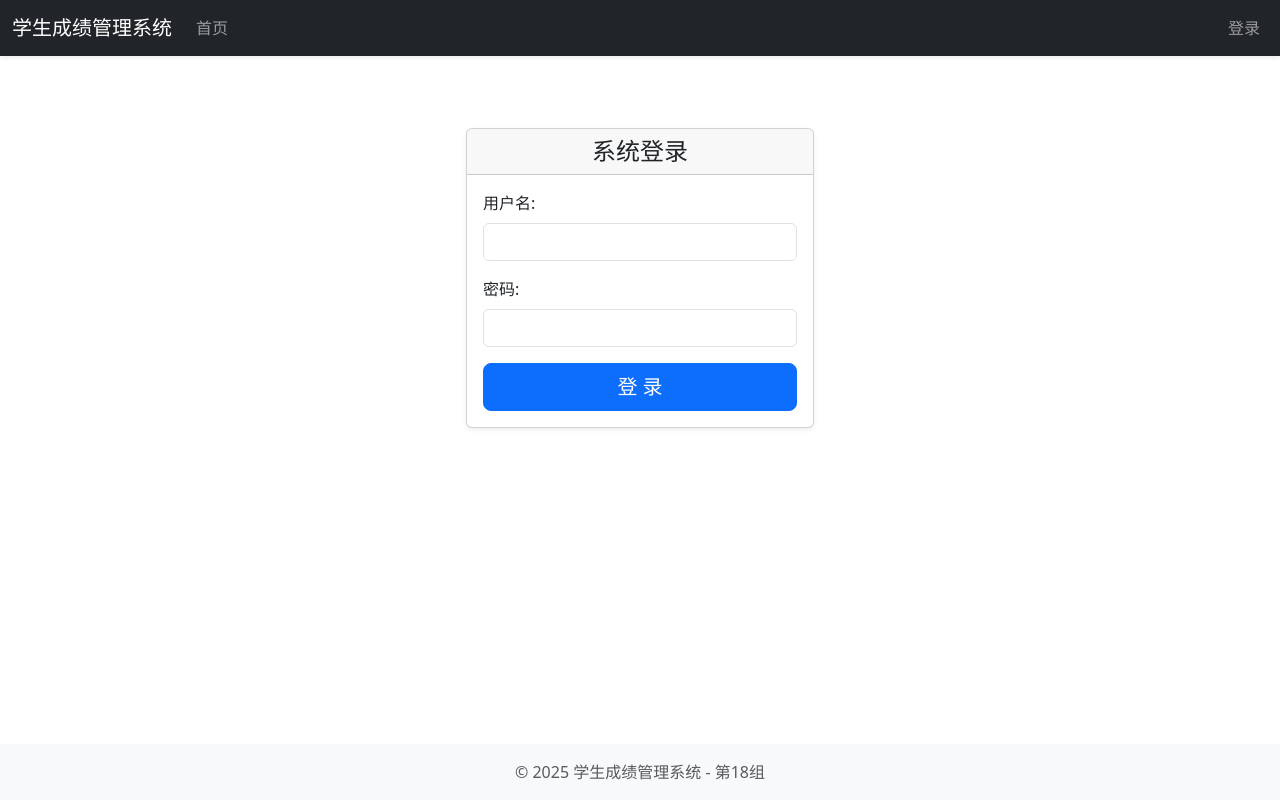
After one commit to xiasiyuan18/student-grade-management-system, a Django app: page /view/users/login/ in a window 1280 px wide. The commit adds this page. Run offline with Django 5.2, Linux system fonts and the light colour scheme; some libraries are stand-ins or nearby versions.

Commit message:
登录页面

```diff
--- a/core/settings.py
+++ b/core/settings.py
@@ -84,7 +84,7 @@ DATABASES = {
         "ENGINE": "django.db.backends.mysql",
         "NAME": "student-grade-management-system",  # <--- 修改: 你的数据库名称
         "USER": "root",  # <--- 修改: 你的 MySQL 用户名
-        "PASSWORD": "xiasiyuan18",  # <--- 修改: 你的 MySQL 密码
+        "PASSWORD": "wzk23@Mysql",  # <--- 修改: 你的 MySQL 密码
         "HOST": "localhost",  # <--- 修改: (通常是 'localhost' 或数据库服务器 IP)
         "PORT": "3306",  # <--- 修改: (MySQL 默认端口)
         "OPTIONS": {
--- a/core/urls.py
+++ b/core/urls.py
@@ -2,6 +2,9 @@
 from django.contrib import admin
 from django.urls import path, include
 # from django.views.generic.base import RedirectView
+
+# 从您的应用中导入渲染HTML页面的视图
+from users.views import UserLoginTemplateView, HomePageView # 假设您将这些视图放在users.views
 
 from . import views as core_frontend_views
 
@@ -9,7 +12,7 @@ from rest_framework_simplejwt.views import TokenObtainPairView, TokenRefreshView
 
 # --- 修改：暂时只包含已创建 frontend_urls.py 和 frontend_views.py 的应用 ---
 frontend_app_urlpatterns = [
-    # path("users/", include("users.frontend_urls", namespace="users_frontend")), # 暂时注释掉 users 的前端URLs
+    path("users/", include("users.frontend_urls", namespace="users_frontend")),
     path("departments/", include("departments.frontend_urls", namespace="departments_frontend")), # 保留 departments
     # path("courses/", include("courses.frontend_urls", namespace="courses_frontend")), # 暂时注释掉
     # path("grades/", include("grades.frontend_urls", namespace="grades_frontend")),   # 暂时注释掉
@@ -19,10 +22,12 @@ urlpatterns = [
     path('', core_frontend_views.home_view, name='home'),
     path('admin/', admin.site.urls),
     path('api/', include([
-        path("users/", include("users.urls")),
-        path("departments/", include("departments.urls")),
-        path("courses/", include("courses.urls")),
-        path("grades/", include("grades.urls")),
+        # 为每个应用的API都加上命名空间
+        path("users/", include(("users.urls", 'users'), namespace="users")),
+        path("departments/", include(("departments.urls", 'departments'), namespace="departments")),
+        path("courses/", include(("courses.urls", 'courses'), namespace="courses")),
+        path("grades/", include(("grades.urls", 'grades'), namespace="grades")),
+
         path('api-auth/', include('rest_framework.urls', namespace='rest_framework')),
         path('token/', TokenObtainPairView.as_view(), name='token_obtain_pair'),
         path('token/refresh/', TokenRefreshView.as_view(), name='token_refresh'),
--- a/templates/base.html
+++ b/templates/base.html
@@ -7,33 +7,27 @@
     <title>{% block title %}学生成绩管理系统{% endblock %}</title>
     <link href="{% static 'css/bootstrap.min.css' %}" rel="stylesheet">
 
-    {# 你可以在这里添加一个项目特定的CSS文件（如果绝对需要，但尽量避免） #}
-    {# <link href="{% static 'css/custom.css' %}" rel="stylesheet"> #}
-
     <style>
         body {
-            padding-top: 56px; /* Navbar高度，防止内容被遮挡 */
+            padding-top: 56px;
             display: flex;
             flex-direction: column;
-            min-height: 100vh; /* 让页脚能贴底 */
+            min-height: 100vh;
         }
         .main-content {
-            flex: 1; /* 让主要内容区域占据剩余空间 */
-            padding-bottom: 60px; /* 为页脚预留空间 */
+            flex: 1;
         }
         .footer {
             background-color: #f8f9fa;
             padding: 1rem 0;
             text-align: center;
-            /* margin-top: auto; /* 这行可以去掉，因为 flex 布局会处理 */
         }
-        /* 确保下拉菜单在小屏幕上也能正常显示在暗色导航栏上 */
         .navbar-dark .navbar-nav .dropdown-menu {
-            background-color: #343a40; /* 暗色背景 */
+            background-color: #343a40;
             border: 1px solid rgba(255,255,255,.15);
         }
         .navbar-dark .navbar-nav .dropdown-menu .dropdown-item {
-            color: rgba(255,255,255,.75); /* 文字颜色 */
+            color: rgba(255,255,255,.75);
         }
         .navbar-dark .navbar-nav .dropdown-menu .dropdown-item:hover,
         .navbar-dark .navbar-nav .dropdown-menu .dropdown-item:focus {
@@ -93,26 +61,13 @@
                         <li class="nav-item dropdown">
                             <a class="nav-link dropdown-toggle" href="#" id="navbarUserDropdown" role="button" data-bs-toggle="dropdown" aria-expanded="false">
                                 {{ user.first_name|default:user.username }}
-                                {% if user.role %}({{ user.get_role_display }}){% endif %} {# 使用 user.role，因为 CustomUser 直接有 role 字段 #}
+                                {% if user.role %}({{ user.get_role_display }}){% endif %}
                             </a>
                             <ul class="dropdown-menu dropdown-menu-end" aria-labelledby="navbarUserDropdown">
-                                {% if user.role == 'STUDENT' %}
-                                <li><a class="dropdown-item" href="{% url 'frontend:users_frontend:student_profile_update' %}">修改个人信息</a></li>
-                                {% elif user.role == 'TEACHER' %}
-                                <li><a class="dropdown-item" href="{% url 'frontend:users_frontend:teacher_profile_update' %}">修改个人信息</a></li>
-                                {% endif %}
-                                {% if user.is_superuser or user.role == 'ADMIN' %}
-                                 <li><a class="dropdown-item" href="{% url 'admin:index' %}">Django后台</a></li>
-                                {% endif %}
+                                {# ... 下拉菜单中的其他项保持不变 ... #}
                                 <li><hr class="dropdown-divider"></li>
                                 <li>
-                                    {# POST请求登出更安全 #}
-                                    <form id="logout-form" method="post" action="{% url 'frontend:users_frontend:logout' %}" style="display: none;">
-                                        {% csrf_token %}
-                                    </form>
-                                    <a class="dropdown-item" href="#" onclick="event.preventDefault(); document.getElementById('logout-form').submit();">
-                                        登出
-                                    </a>
+                                    <a id="logoutLink" class="dropdown-item" href="#">登出</a>
                                 </li>
                             </ul>
                         </li>
@@ -126,9 +81,9 @@
         </div>
     </nav>
 
-    <main class="container mt-3 main-content"> {# 稍微减少了上边距 #}
+    <main class="container mt-4 main-content">
         {% if messages %}
-            <div class="mt-3"> {# 将消息显示移到主要内容区域的顶部 #}
+            <div class="mt-3">
             {% for message in messages %}
                 <div class="alert alert-{{ message.tags }} alert-dismissible fade show" role="alert">
                     {{ message }}
@@ -142,7 +97,7 @@
         {% endblock %}
     </main>
 
-    <footer class="footer mt-auto py-3 bg-light"> {# 使用 Bootstrap 页脚类 #}
+    <footer class="footer mt-auto py-3 bg-light">
         <div class="container text-center">
             <span class="text-muted">&copy; {% now "Y" %} 学生成绩管理系统 - 第18组</span>
         </div>
@@ -150,6 +105,55 @@
 
     <script src="{% static 'js/bootstrap.bundle.min.js' %}"></script>
 
+    {% block common_js %}
+    <script>
+        // ... getCookie 函数保持不变 ...
+
+        // 登出逻辑
+        const logoutLink = document.getElementById('logoutLink');
+        if (logoutLink) {
+            logoutLink.addEventListener('click', async function(event) {
+                event.preventDefault();
+
+                const refreshToken = localStorage.getItem('refreshToken');
+                const accessToken = localStorage.getItem('accessToken');
+
+                if (!refreshToken || !accessToken) {
+                    // 修正 #2: 跳转到正确的登录URL
+                    window.location.href = "{% url 'frontend:users_frontend:login' %}";
+                    return;
+                }
+
+                try {
+                    // 修正 #3: 确保 'users:api_logout' 是您API登出路由的真实名称
+                    // 您可能需要检查 users/urls.py 来确认
+                    const response = await fetch("{% url 'users:api_logout' %}", {
+                        method: 'POST',
+                        headers: {
+                            'Content-Type': 'application/json',
+                            'Authorization': `Bearer ${accessToken}`,
+                        },
+                        body: JSON.stringify({ refresh: refreshToken })
+                    });
+
+                    if (!response.ok) {
+                        const data = await response.json();
+                        console.error('登出失败:', data);
+                    }
+                } catch (error) {
+                    console.error('登出请求错误:', error);
+                } finally {
+                    localStorage.removeItem('accessToken');
+                    localStorage.removeItem('refreshToken');
+                    localStorage.removeItem('userData');
+                    // 修正 #4: 跳转到正确的登录URL
+                    window.location.href = "{% url 'frontend:users_frontend:login' %}";
+                }
+            });
+        }
+    </script>
+    {% endblock common_js %}
+
     {% block extra_js %}
     {% endblock %}
 </body>
--- /dev/null
+++ b/templates/users/login.html
@@ -0,0 +1,51 @@
+{% extends "base.html" %}
+{% load static %}
+
+{% block title %}用户登录{% endblock %}
+
+{% block content %}
+<div class="container mt-5">
+    <div class="row justify-content-center">
+        <div class="col-md-6 col-lg-4">
+            <div class="card shadow-sm">
+                <div class="card-header">
+                    <h4 class="my-0 fw-normal text-center">系统登录</h4>
+                </div>
+                <div class="card-body">
+
+                    {# 如果登录失败，Django的LoginView会重新渲染模板并填充form.errors #}
+                    {% if form.errors %}
+                        <div class="alert alert-danger" role="alert">
+                            您输入的用户名或密码不正确，请重试。
+                        </div>
+                    {% endif %}
+
+                    {# form的action默认为当前页面的URL，这正是LoginView所期望的 #}
+                    <form method="post">
+                        {% csrf_token %}
+
+                        <div class="mb-3">
+                            <label for="{{ form.username.id_for_label }}" class="form-label">{{ form.username.label_tag }}</label>
+                            {# 手动渲染字段以添加Bootstrap的class #}
+                            <input type="text" name="username" id="{{ form.username.id_for_label }}" class="form-control" required>
+                        </div>
+
+                        <div class="mb-3">
+                            <label for="{{ form.password.id_for_label }}" class="form-label">{{ form.password.label_tag }}</label>
+                            <input type="password" name="password" id="{{ form.password.id_for_label }}" class="form-control" required>
+                        </div>
+
+                        <div class="d-grid">
+                            <button type="submit" class="btn btn-primary btn-lg">登 录</button>
+                        </div>
+                    </form>
+                </div>
+            </div>
+        </div>
+    </div>
+</div>
+{% endblock %}
+
+{# 不需要任何自定义JavaScript，所以 extra_js 块是空的 #}
+{% block extra_js %}
+{% endblock %}
--- a/users/urls.py
+++ b/users/urls.py
@@ -6,6 +6,7 @@ from .views import \
     StudentProfileViewSet  # 假设你将 StudentViewSet 重命名或创建为 StudentProfileViewSet
 from .views import \
     TeacherProfileViewSet  # LoginView,            # 假设的登录视图; LogoutView,           # 假设的登出视图; RegisterView          # 假设的注册视图; 假设你创建了 TeacherProfileViewSet
+
 
 # dj_rest_auth 提供了更全面的认证URL，如果使用它，可以这样包含：
 # urlpatterns = [
```
Also changed, not shown: other parts of templates/base.html (+2 -28 lines), users/frontend_views.py (added, +82 -0 lines), users/views.py (+13 -4 lines).
